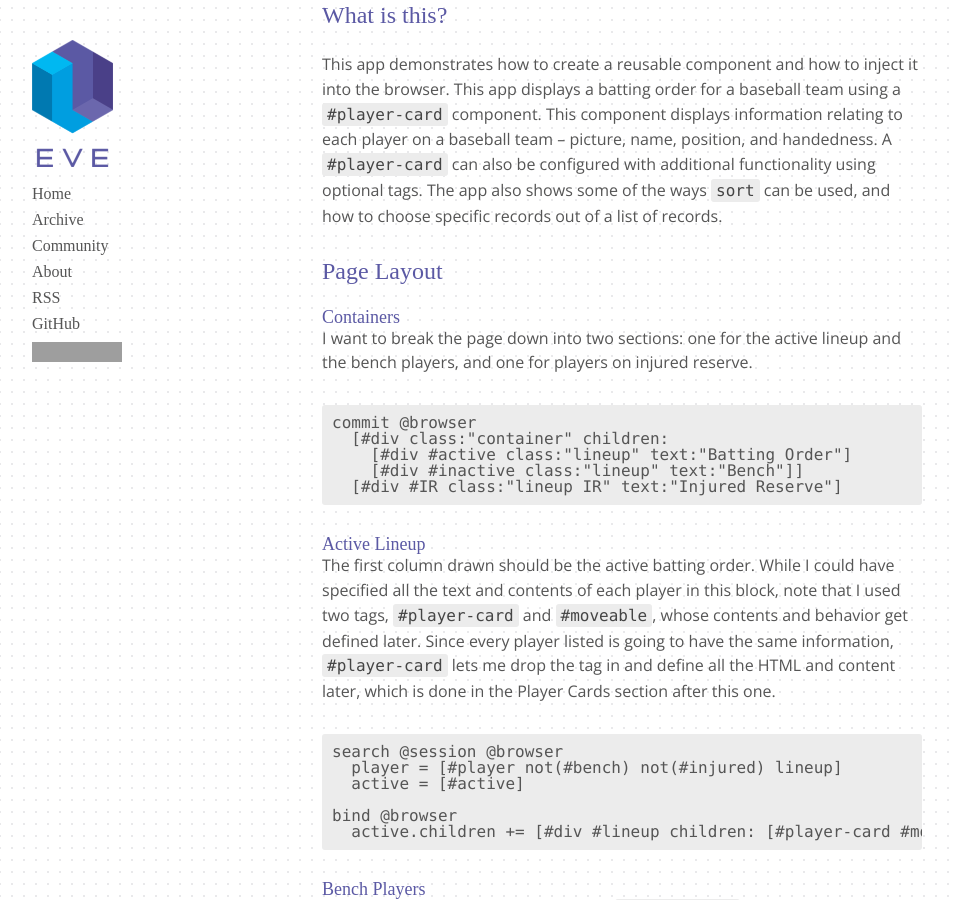
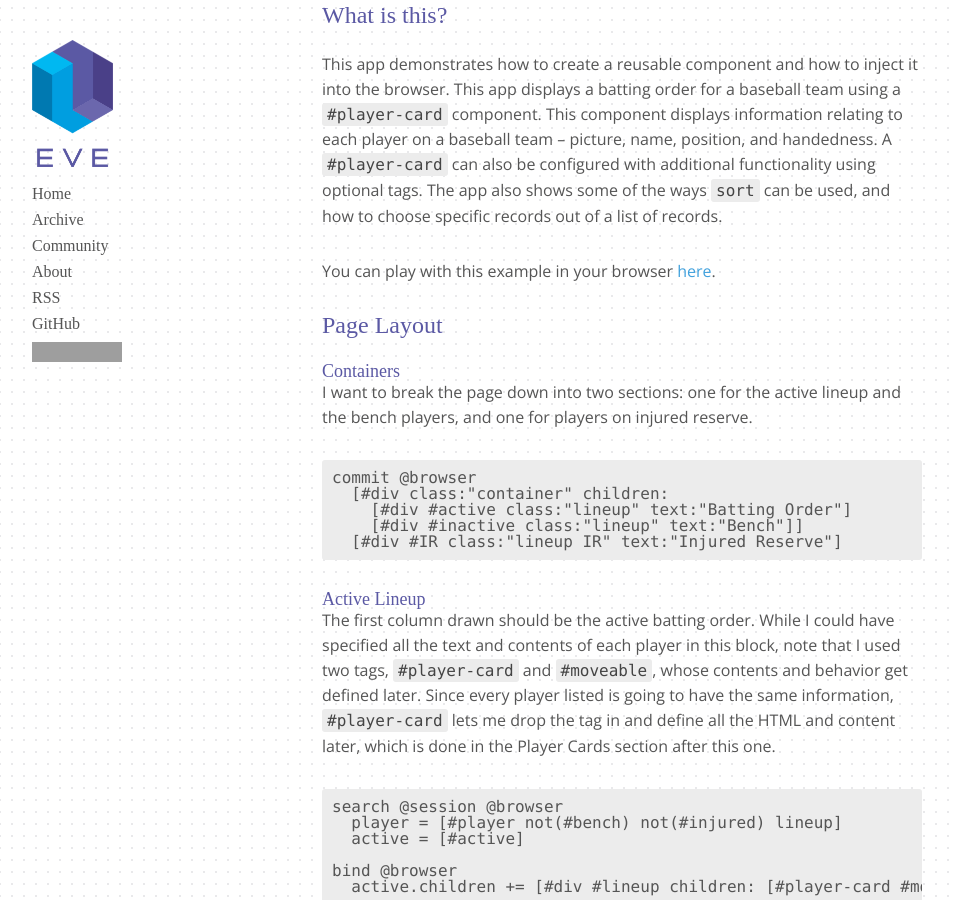
Before and after one commit to Kodowa/incidentalcomplexity, a Jekyll site: the page built from _posts/2017-02-21-ex2-sandlot.md, in a window 1280 px wide and 900 px high, scrolled down 646 px. Shown: the whole window, without its empty margins (18-971 px from the left). Built offline with Jekyll 4.4.1, drawn with Linux system fonts in a browser that asks for light colours; some web fonts are replaced; grey boxes are pictures that could not be loaded.

Commit message:
fix link in ex 2

```diff
--- a/_posts/2017-02-21-ex2-sandlot.md
+++ b/_posts/2017-02-21-ex2-sandlot.md
@@ -10,6 +10,8 @@ tags: []
 ### What is this?
 
 This app demonstrates how to create a reusable component and how to inject it into the browser. This app displays a batting order for a baseball team using a `#player-card` component. This component displays information relating to each player on a baseball team -- picture, name, position, and handedness. A `#player-card` can also be configured with additional functionality using optional tags. The app also shows some of the ways `sort` can be used, and how to choose specific records out of a list of records.
+
+You can play with this example in your browser [here](http://play.witheve.com/#gist:8ba50b7bd48b338c85c0590c0cba1563-sandlot.eve).
 
 ### Page Layout
 
```
